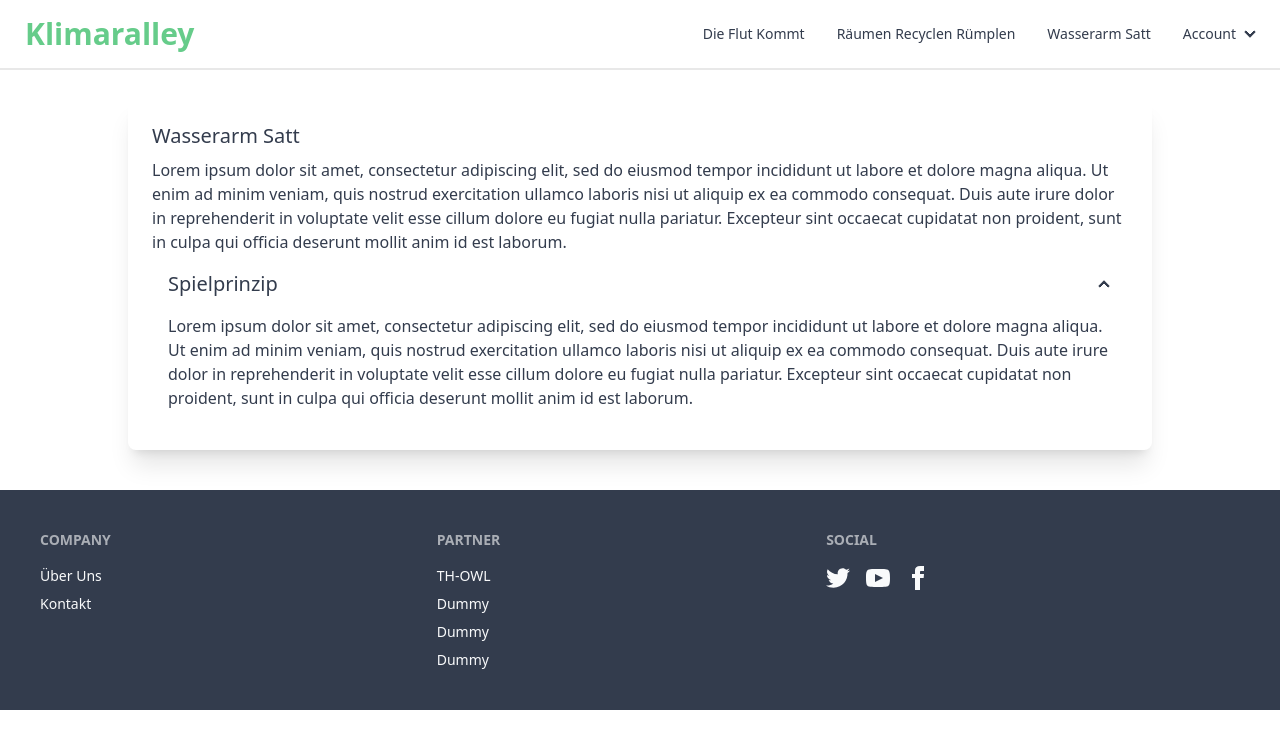
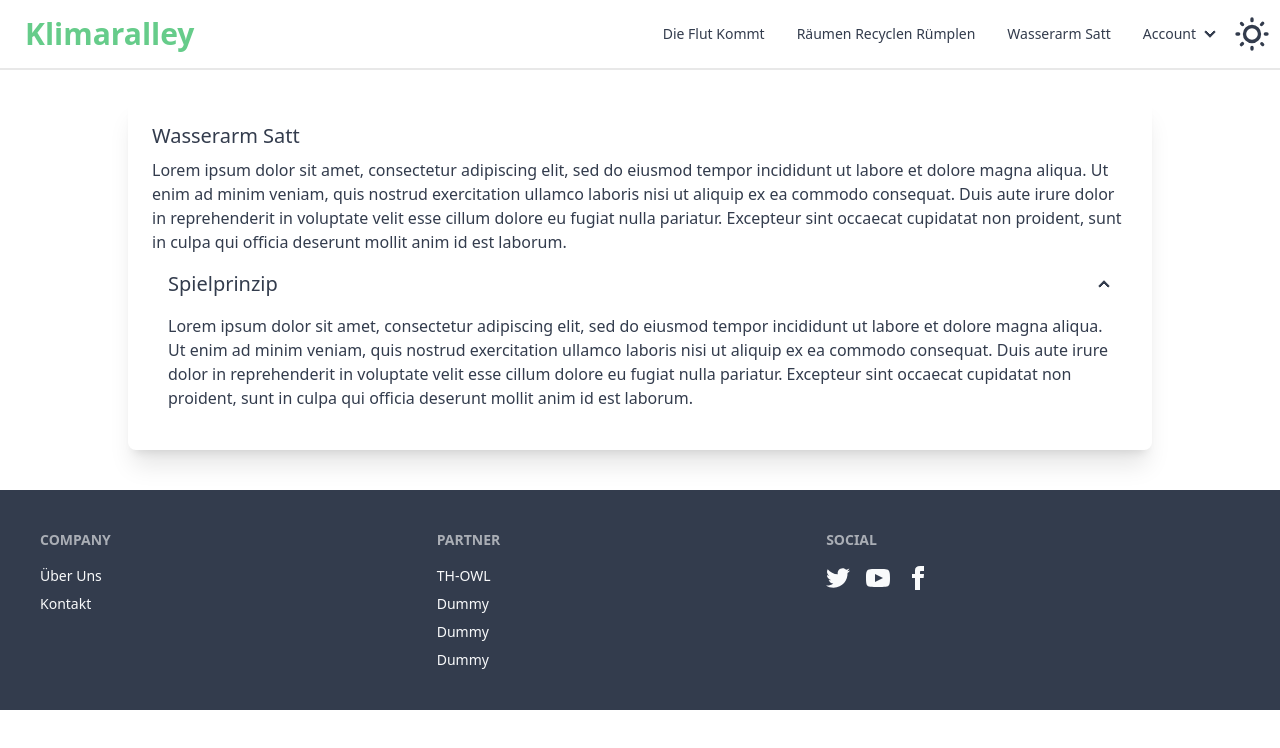
Before and after one commit to j0giwa/klimaralley-hub, a React (Vite) app: page /games/wasserarm in a window 1280 px wide. Shown: the top 748 px of the page. Built offline with nearby package versions, Linux system fonts and the light colour scheme.

Commit message:
Theme switcher

```diff
--- a/src/components/Header.jsx
+++ b/src/components/Header.jsx
@@ -1,3 +1,4 @@
+import React, { useState, useEffect } from 'react';
 
 /**
  * Landing  Page
@@ -7,6 +8,14 @@
  * @version 0.1.0
  */
 function Header() {
+
+  const [isdark, setIsdark] = useState(
+    JSON.parse(localStorage.getItem('isdark'))
+  );
+
+  useEffect(() => {
+    localStorage.setItem('isdark', JSON.stringify(isdark));
+  }, [isdark]);
 
   return (
     <div className="navbar bg-base-100 mb-7 border-solid border-b-2 border-base-200">
@@ -28,6 +37,28 @@
             </details>
           </li>
         </ul>
+        <label class="swap swap-rotate">
+          {/* this hidden checkbox controls the state */}
+          <input type="checkbox" class="theme-controller" value="forest" checked={isdark} onChange={() => setIsdark(!isdark)} />
+
+          {/* sun icon */}
+          <svg
+            class="swap-off h-10 w-10 fill-current"
+            xmlns="http://www.w3.org/2000/svg"
+            viewBox="0 0 24 24">
+            <path
+              d="M5.64,17l-.71.71a1,1,0,0,0,0,1.41,1,1,0,0,0,1.41,0l.71-.71A1,1,0,0,0,5.64,17ZM5,12a1,1,0,0,0-1-1H3a1,1,0,0,0,0,2H4A1,1,0,0,0,5,12Zm7-7a1,1,0,0,0,1-1V3a1,1,0,0,0-2,0V4A1,1,0,0,0,12,5ZM5.64,7.05a1,1,0,0,0,.7.29,1,1,0,0,0,.71-.29,1,1,0,0,0,0-1.41l-.71-.71A1,1,0,0,0,4.93,6.34Zm12,.29a1,1,0,0,0,.7-.29l.71-.71a1,1,0,1,0-1.41-1.41L17,5.64a1,1,0,0,0,0,1.41A1,1,0,0,0,17.66,7.34ZM21,11H20a1,1,0,0,0,0,2h1a1,1,0,0,0,0-2Zm-9,8a1,1,0,0,0-1,1v1a1,1,0,0,0,2,0V20A1,1,0,0,0,12,19ZM18.36,17A1,1,0,0,0,17,18.36l.71.71a1,1,0,0,0,1.41,0,1,1,0,0,0,0-1.41ZM12,6.5A5.5,5.5,0,1,0,17.5,12,5.51,5.51,0,0,0,12,6.5Zm0,9A3.5,3.5,0,1,1,15.5,12,3.5,3.5,0,0,1,12,15.5Z" />
+          </svg>
+
+          {/* moon icon */}
+          <svg
+            class="swap-on h-10 w-10 fill-current"
+            xmlns="http://www.w3.org/2000/svg"
+            viewBox="0 0 24 24">
+            <path
+              d="M21.64,13a1,1,0,0,0-1.05-.14,8.05,8.05,0,0,1-3.37.73A8.15,8.15,0,0,1,9.08,5.49a8.59,8.59,0,0,1,.25-2A1,1,0,0,0,8,2.36,10.14,10.14,0,1,0,22,14.05,1,1,0,0,0,21.64,13Zm-9.5,6.69A8.14,8.14,0,0,1,7.08,5.22v.27A10.15,10.15,0,0,0,17.22,15.63a9.79,9.79,0,0,0,2.1-.22A8.11,8.11,0,0,1,12.14,19.73Z" />
+          </svg>
+        </label>
       </div>
     </div>
   );
--- a/src/routes/games/Wasserarm.jsx
+++ b/src/routes/games/Wasserarm.jsx
@@ -23,7 +23,8 @@
               <p>
                 Lorem ipsum dolor sit amet, consectetur adipiscing elit, sed do eiusmod tempor incididunt ut labore et dolore magna aliqua. Ut enim ad minim veniam, quis nostrud exercitation ullamco laboris nisi ut aliquip ex ea commodo consequat. Duis aute irure dolor in reprehenderit in voluptate velit esse cillum dolore eu fugiat nulla pariatur. Excepteur sint occaecat cupidatat non proident, sunt in culpa qui officia deserunt mollit anim id est laborum.
               </p>
-              <div tabindex="0" class="collapse collapse-open collapse-arrow">
+              <div class="collapse collapse-arrow">
+                <input type="checkbox" checked/>
                 <summary class="collapse-title text-xl font-medium">Spielprinzip</summary>
                 <div class="collapse-content">
                   <p>
```
